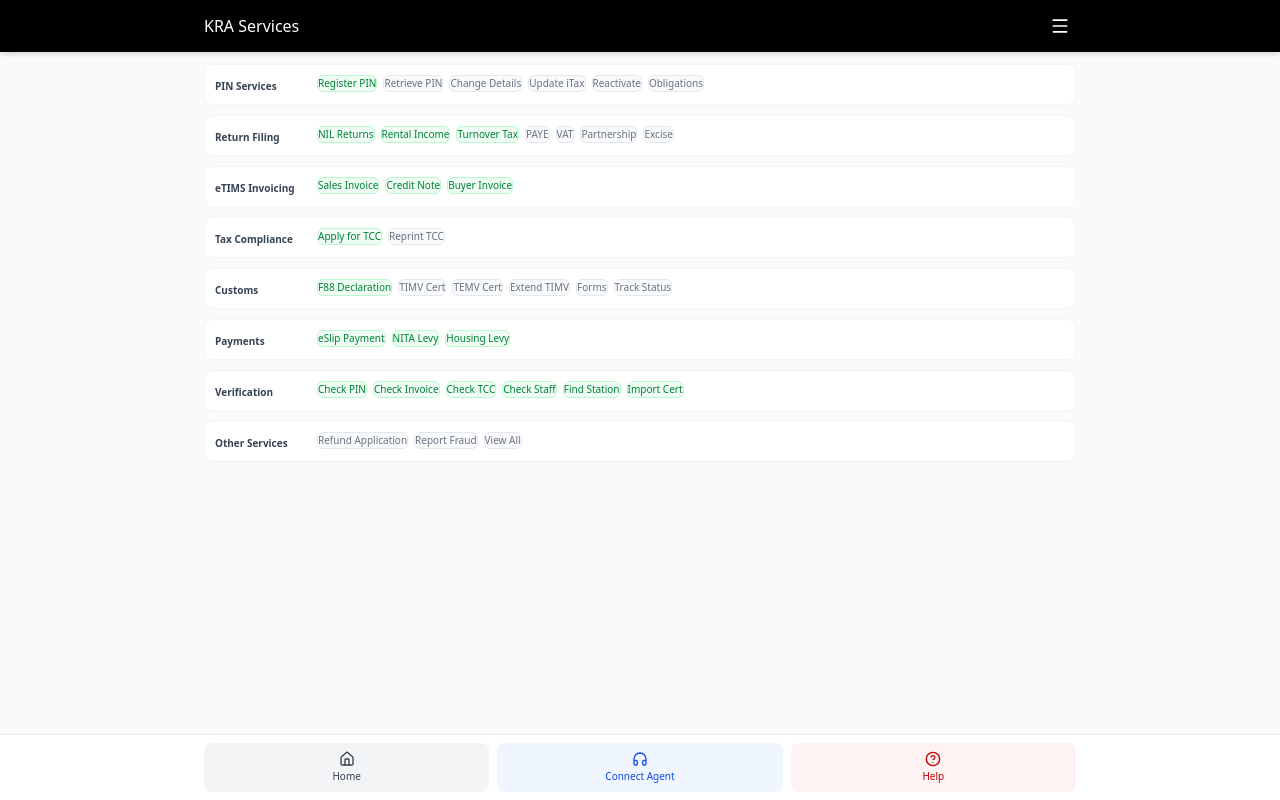
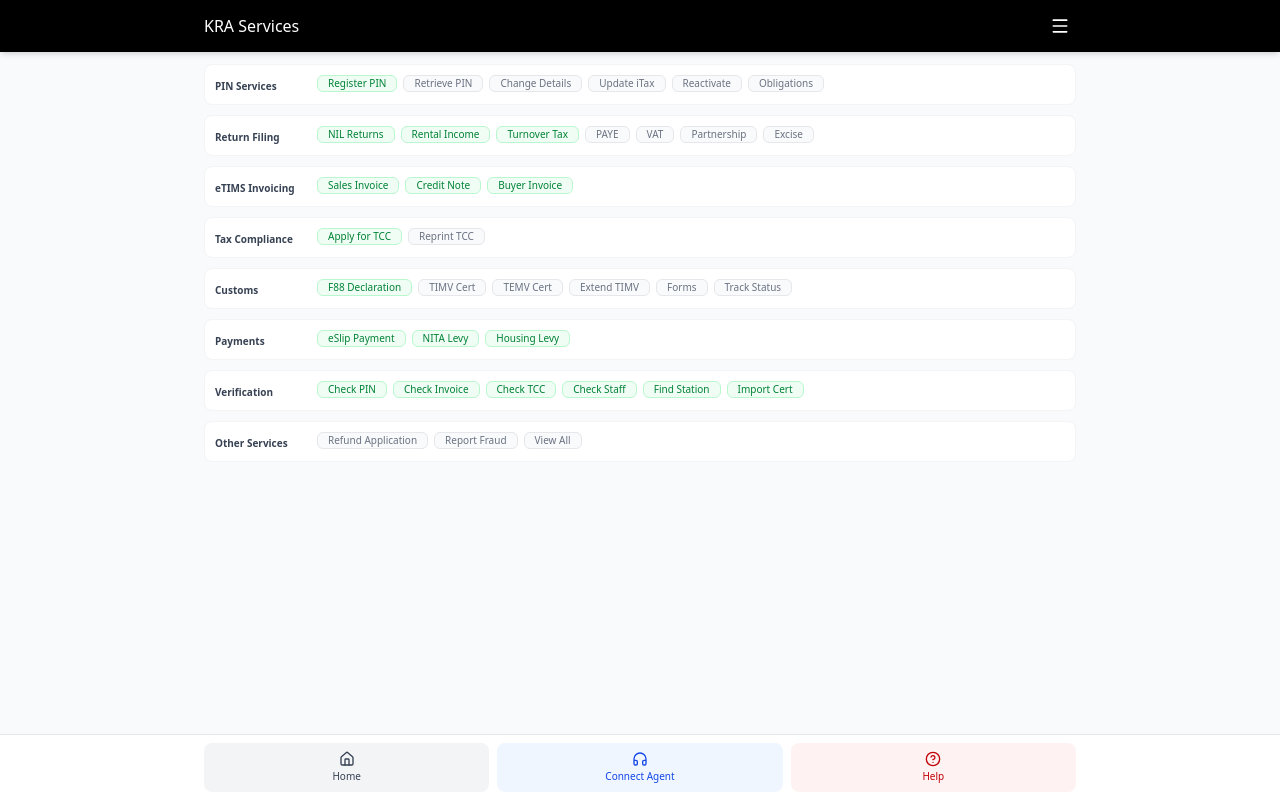
Before and after one commit to saruni-spec/webviewmenu, a Next.js app: page / in a window 1280 px wide. Built offline with nearby package versions, Linux system fonts and the light colour scheme.

Commit message:
change padding

```diff
--- a/app/page.tsx
+++ b/app/page.tsx
@@ -162,7 +162,7 @@
                   <button
                     key={itemIndex}
                     onClick={() => handleServiceClick(item.key)}
-                    className={`px-2.2 py-0.8 text-[10px] font-medium rounded-md transition-colors ${
+                    className={`px-2.5 py-0.8 text-[10px] font-medium rounded-md transition-colors ${
                       isAvailable(item.key)
                         ? "bg-green-50 text-green-700 border border-green-200 hover:bg-green-100"
                         : "bg-gray-50 text-gray-500 border border-gray-200 hover:bg-gray-100"
```
